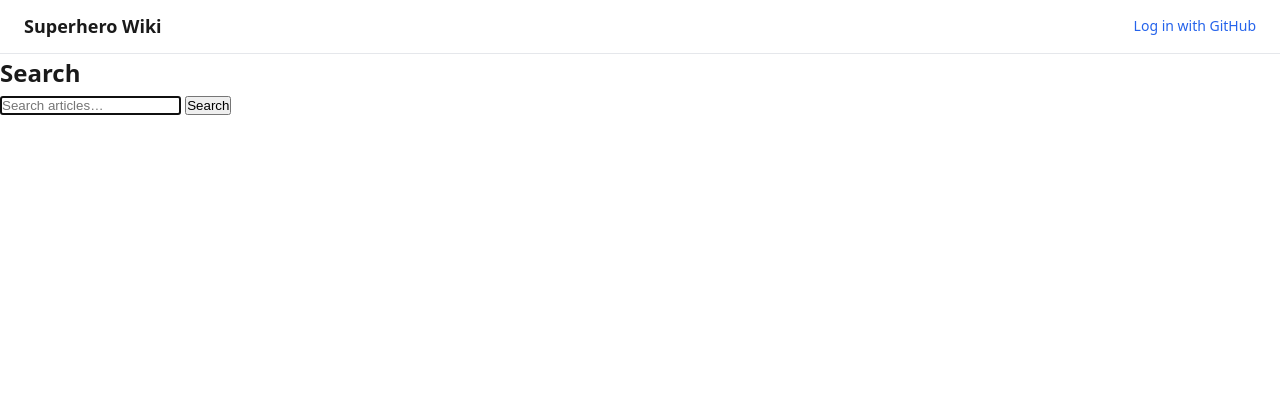
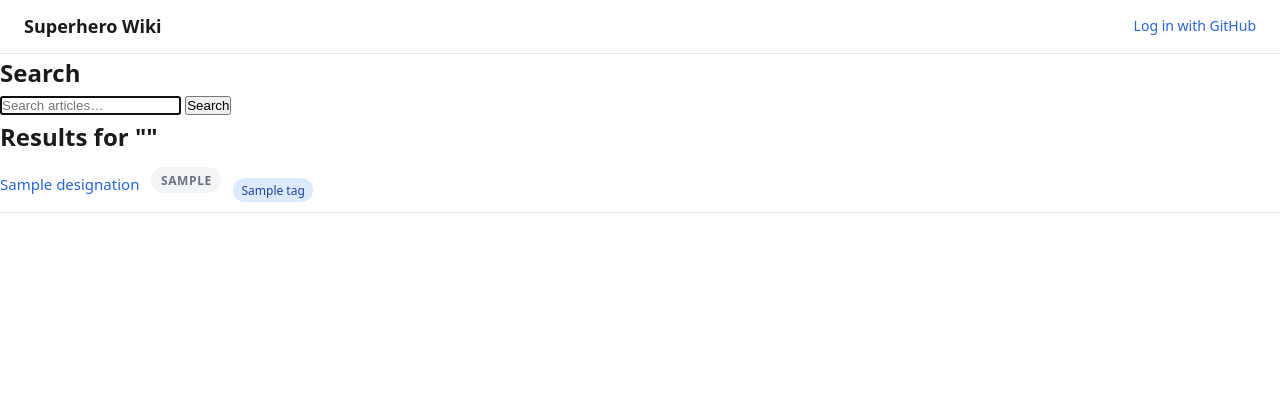
Before and after one commit to maxcan7/superhero_project, a FastAPI app: template superhero_project/templates/search.html in a window 1280 px wide. Shown: the top 420 px of the page. Run offline with FastAPI, Linux system fonts and the light colour scheme; the template is opened without the code that fills it: most values are stand-ins (such as "Sample title", 1, 10 or a date in 2020); parts of the project's set-up code (start-up, migrations or seed data) failed here and were passed over.

Commit message:
refactor: split search form and results into explicit template contexts

```diff
--- a/superhero_project/routers/articles.py
+++ b/superhero_project/routers/articles.py
@@ -260,7 +260,7 @@ async def search_form(request: Request, db: DB) -> Response:
     """Render the search form."""
     user = await get_current_user_opt(request, db)
     return _templates.TemplateResponse(
-        request=request, name="search.html", context={"user": user}
+        request=request, name="search.html", context={"user": user, "results": None}
     )
 
 
--- a/superhero_project/templates/search.html
+++ b/superhero_project/templates/search.html
@@ -13,7 +13,7 @@
     </form>
   </section>
 
-  {% if q %}
+  {% if results is not none %}
     <section class="search-results">
       <h2>Results for "{{ q }}"</h2>
       {% if results %}
```
